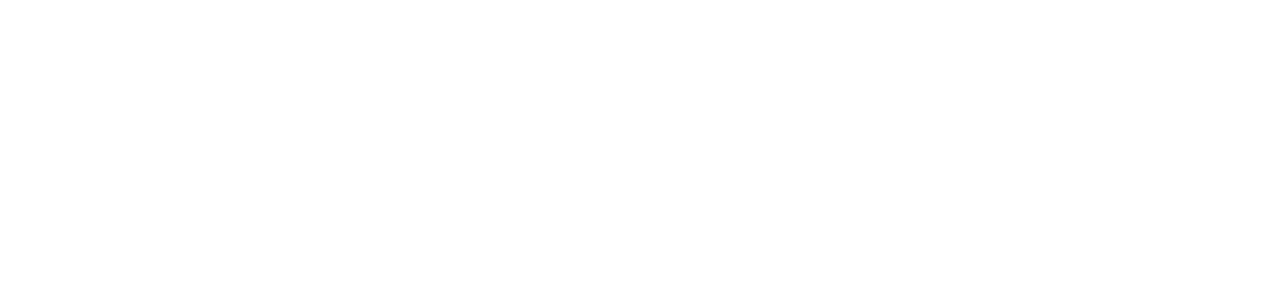
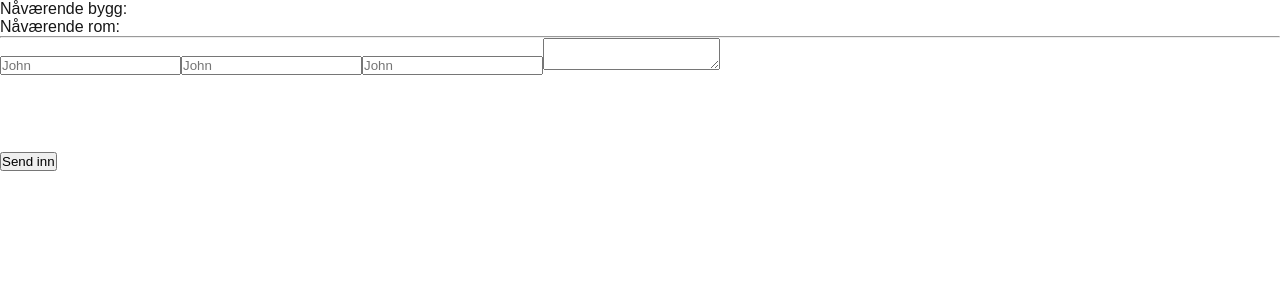
Before and after one commit to LeahJKH/tindervik_eiendom, a Next.js app in the folder prosjekt/frontend/: page /Report in a window 1280 px wide. Shown: the top 300 px of the page. Built offline with nearby package versions, Linux system fonts and the light colour scheme.

Commit message:
all html ill need for my plans

```diff
--- a/prosjekt/frontend/src/app/Report/page.js
+++ b/prosjekt/frontend/src/app/Report/page.js
@@ -1,5 +1,10 @@
+import SideMenu from '@/app/components/UserComponents/SideMenu/SideMenu.js'
+import CaseForm from '@/app/components/UserComponents/CaseForm/CaseForm.js'
 export default function Report() {
     return (
-        <></>
+        <>
+        <SideMenu></SideMenu>
+        <CaseForm></CaseForm>
+        </>
     )
 }
--- a/prosjekt/frontend/src/app/components/UserComponents/CaseForm/CaseForm.js
+++ b/prosjekt/frontend/src/app/components/UserComponents/CaseForm/CaseForm.js
@@ -1,6 +1,32 @@
+import Form from "next/dist/client/app-dir/form";
+
 export default function CaseForm() {
     return (
         <>
+        <form>
+            <label>
+            <input type="text" placeholder="John" />
+            </label>
+            <label>
+            <input type="email" placeholder="John" />
+            </label>
+            <label>
+            <input type="tel" placeholder="John" />
+            </label>
+
+            <label>
+                <textarea></textarea>
+            </label>
+
+            <selection>
+                <option></option>
+                <option></option>
+                <option></option>
+                <option></option>
+            </selection>
+
+            <button>Send inn</button>
+        </form>
         </>
     )
 }
--- a/prosjekt/frontend/src/app/components/UserComponents/SideMenu/SideMenu.js
+++ b/prosjekt/frontend/src/app/components/UserComponents/SideMenu/SideMenu.js
@@ -1,6 +1,21 @@
 export default function SideMenu() {
     return (
         <>
+        <aside>
+            <section>
+                <p>Nåværende bygg:</p>
+                <p></p>
+                <p>Nåværende rom:</p>
+                <p></p>
+            </section>
+            <hr></hr>
+            <section>
+                <p></p>
+                <div>
+
+                </div>
+            </section>
+        </aside>
         </>
     )
 }
--- a/prosjekt/frontend/src/app/page.js
+++ b/prosjekt/frontend/src/app/page.js
@@ -1,5 +1,8 @@
+import LogIn from '@/app/components/DiftsComponents/Login/Login.js'
 export default function Home() {
   return (
-    <></>
+    <>
+    <LogIn></LogIn>
+    </>
   );
 }
```
Also changed, not shown: prosjekt/frontend/src/app/components/DiftsComponents/CaseList/CaseListMain/CaseListMain.js (+17 -0 lines), prosjekt/frontend/src/app/components/DiftsComponents/CaseList/CaseListModal/CaseListModal.js (+16 -0 lines), prosjekt/frontend/src/app/components/DiftsComponents/Login/Login.js (+9 -0 lines), prosjekt/frontend/src/app/components/DiftsComponents/Statistics/StatHeader/StatHeader.js (+16 -0 lines).
